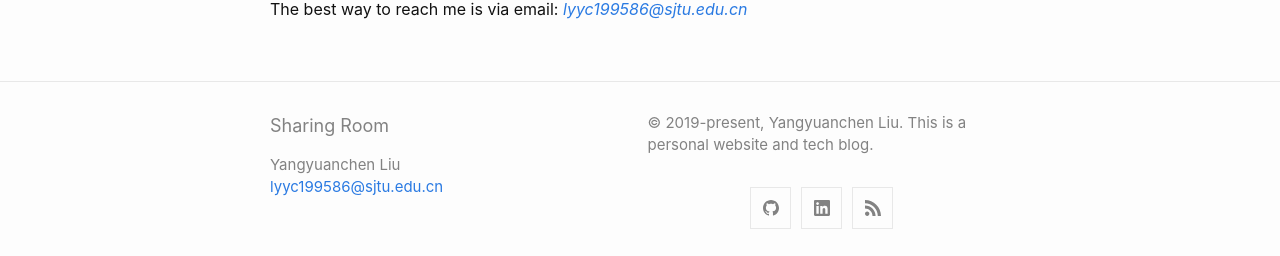
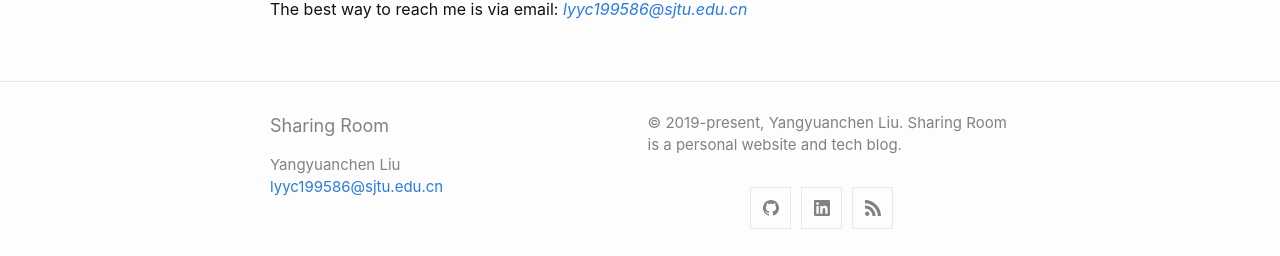
Before and after one commit to lyyc199586/lyyc199586.github.io, a Jekyll site: the page built from about.md, in a window 1280 px wide. Shown: the part 662-918 px from the top of the page. Built offline with Jekyll 4.4.1, drawn with Linux system fonts in a browser that asks for light colours.

```diff
--- a/_config.yml
+++ b/_config.yml
@@ -2,7 +2,7 @@ title: Sharing Room
 author: Yangyuanchen Liu
 email: lyyc199586@sjtu.edu.cn
 description: >
-  © 2019-present, Yangyuanchen Liu.  This is a personal website and tech blog.
+  © 2019-present, Yangyuanchen Liu. Sharing Room is a personal website and tech blog.
 url: https://lyyc199586.github.io/
 
 disqus:
```
Also changed, not shown: _posts/2019-09-03-strong-form-for-phase-field.md (added, +17 -0 lines).
